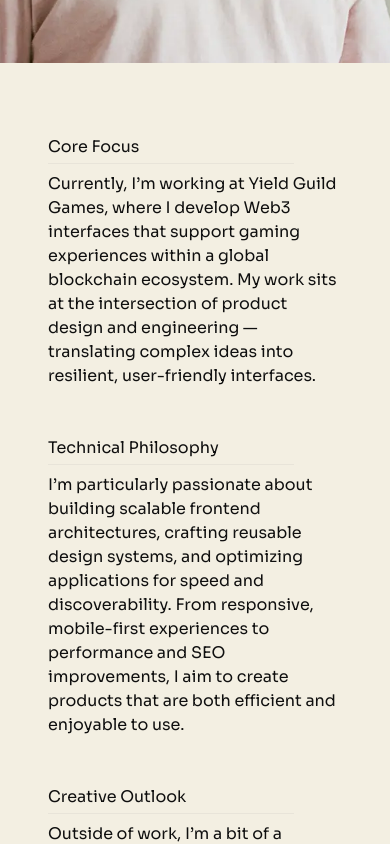
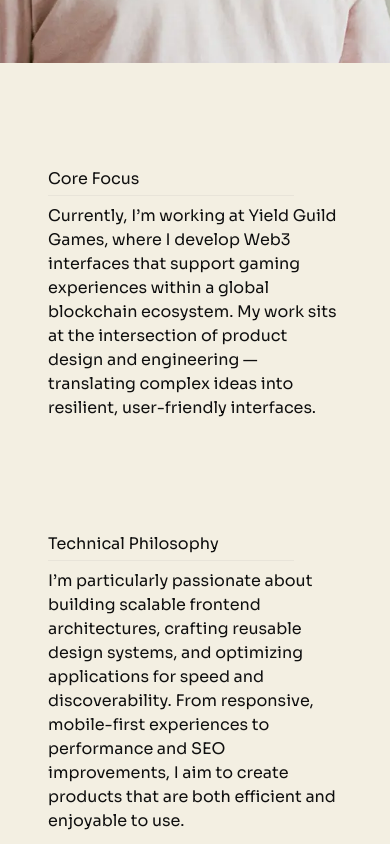
Before and after one commit to Kobeboy15/team_portfolio, a Next.js app: page / in a window 390 px wide. Shown: the part 1900-2744 px from the top of the page. Built offline with nearby package versions, Linux system fonts and the light colour scheme.

Commit message:
feat: adjust about points spacing on mobile

```diff
--- a/src/components/sections/about/AboutPoints.tsx
+++ b/src/components/sections/about/AboutPoints.tsx
@@ -7,7 +7,7 @@ export function AboutPoints() {
       <div className="flex w-full flex-col items-start justify-center gap-8 sm:flex-row sm:gap-0 lg:h-[calc(100dvh-72px)] lg:w-[min(100vw,2500px)] lg:flex-col">
         {aboutData.points.map((point, index) => (
           <div key={index} className="w-full">
-            <div className="mx-5 flex max-w-full flex-col px-7 py-2 font-sora sm:max-w-[100vw] sm:px-12 sm:py-6 lg:mx-0 lg:flex-row lg:gap-10 lg:px-[10vw] 2xl:text-sora-18">
+            <div className="mx-5 flex max-w-full flex-col px-7 py-10 font-sora sm:max-w-[100vw] sm:px-12 sm:py-6 lg:mx-0 lg:flex-row lg:gap-10 lg:px-[10vw] 2xl:text-sora-18">
               <ScrollReveal>
                 <h3 className="min-w-48 lg:mb-5">{point.title}</h3>
               </ScrollReveal>
```
